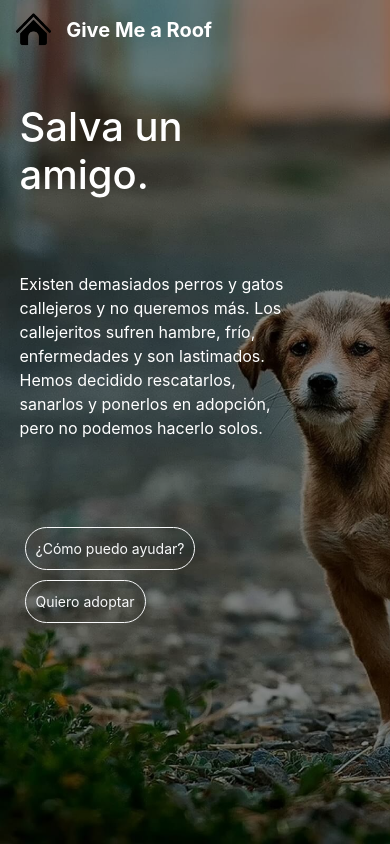
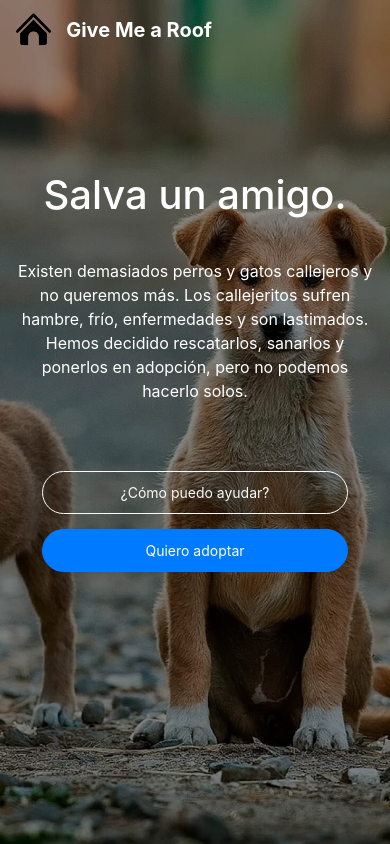
Before and after one commit to ismi1983/adopciones1, an Angular app in the folder give-me-a-roof/: page / in a window 390 px wide. Built offline with nearby package versions, Linux system fonts and the light colour scheme.

Commit message:
Add responsivity

```diff
--- a/give-me-a-roof/src/app/components/dogs/dogs.component.html
+++ b/give-me-a-roof/src/app/components/dogs/dogs.component.html
@@ -2,7 +2,7 @@
   <div class="dogs-container">
      <div class="row">
        <ng-container *ngFor="let dog of dogs">
-         <app-dog [dog]="dog" class="col-sm-2 col-md-4"></app-dog>
+         <app-dog [dog]="dog" class="col-sm-6 col-lg-4"></app-dog>
        </ng-container>
      </div>
   </div>
--- a/give-me-a-roof/src/app/components/home/home.component.html
+++ b/give-me-a-roof/src/app/components/home/home.component.html
@@ -6,9 +6,9 @@
         fr&iacute;o, enfermedades y son lastimados. Hemos decidido rescatarlos, sanarlos y ponerlos en adopci&oacute;n,
         pero no podemos hacerlo solos.
     </p>
-    <section>
+    <section class="button-container">
       <button class="btn btn-outline-light btn-sm">&iquest;C&oacute;mo puedo ayudar?</button>
-      <button class="btn btn-outline-light btn-sm" (click)="showDogs()">Quiero adoptar</button>
+      <button class="btn btn-primary btn-sm" (click)="showDogs()">Quiero adoptar</button>
     </section>
   </div>
 </div>
--- a/give-me-a-roof/src/app/components/home/home.component.scss
+++ b/give-me-a-roof/src/app/components/home/home.component.scss
@@ -1,52 +1,59 @@
-//Very small ones
-@mixin verysmall {
-    @media only screen and (max-width: 575px), (max-height: 575px){
-        @content;
-    }
-}
-.home{
-    height: 70vh;
+@import '../../sass/mixins';
+
+.home {
+    height: 75vh;
     width: 100vw;
-    // border: 1px solid yellow;
-    // display: grid;
-    // grid-template-rows: 20% 70% 10%;
-    // grid-template-columns: 5% 42% 53%;
     display: flex;
     align-items: center;
-    .content{
-        margin-left: 5%;
-        margin-top: 5%;
-        width: 42%;
+
+    .content {
+        padding: 0 15px;
+        width: 100%;
         height: 70%;
-        // grid-column-start: 2;
-        // grid-row-start: 2;
-        // border: 1px solid white;
+        text-align: center;
         display: flex;
         flex-direction: column;
         justify-content: space-around;
-        section{
+
+        @include medium {
+            width: 42%;
+            text-align: left;
+            margin-left: 5%;
+            padding: 0;
+        }
+
+        .button-container {
             /* Alinea los dos botones, dado que se encuentran dentro de la seccion */
             align-self: center;
+            width: 100%;
+            margin-top: 15px;
+
+            @include medium {
+                margin-top: 0;
             }
-        button{
+
+            .btn {
                 /* La mayor parte del boton esta definida como clase btn-outline-light de bootstrap */
                 margin: 5px;
+                margin-bottom: 10px;
                 border-radius: 50px;
                 font-size: 14px;
                 padding: 10px;
+                width: 85%;
+
+                @include medium {
+                    width: auto;
+                    margin-bottom: 0;
                 }
-        button:focus{
+            }
+
+            .btn:focus {
                 outline: none;
                 -webkit-box-shadow: none;
                 -moz-box-shadow: none;
                 box-shadow: none;
             }
         }
-    @include verysmall{
-        .content{
-            // border: 1px solid white;
-            width: 70%;
-            height: 100%;
+
     }
 }
-}
--- /dev/null
+++ b/give-me-a-roof/src/app/sass/_mixins.scss
@@ -0,0 +1,20 @@
+// Small devices
+@mixin small {
+  @media screen and (min-width: 576px) {
+    @content;
+  }
+}
+
+// Medium devices
+@mixin medium {
+  @media screen and (min-width: 768px) {
+    @content;
+  }
+}
+
+// Large devices
+@mixin large {
+  @media screen and (min-width: 992px) {
+    @content;
+  }
+}
--- a/give-me-a-roof/src/styles.scss
+++ b/give-me-a-roof/src/styles.scss
@@ -1,4 +1,6 @@
 /* You can add global styles to this file, and also import other style files */
+@import './app/sass/mixins';
+
 html,
 body {
   height: 100vh;
@@ -11,6 +13,11 @@ body {
   background-image: url('./assets/img/dogs-background.jpg');
   background-size: cover;
   background-repeat: no-repeat;
+  background-position-x: 50%;
+
+  @include medium {
+    background-position-x: 0;
+  }
 
   &:after {
     content: "";
```
Lines whose indentation alone changed are shown as unchanged.
